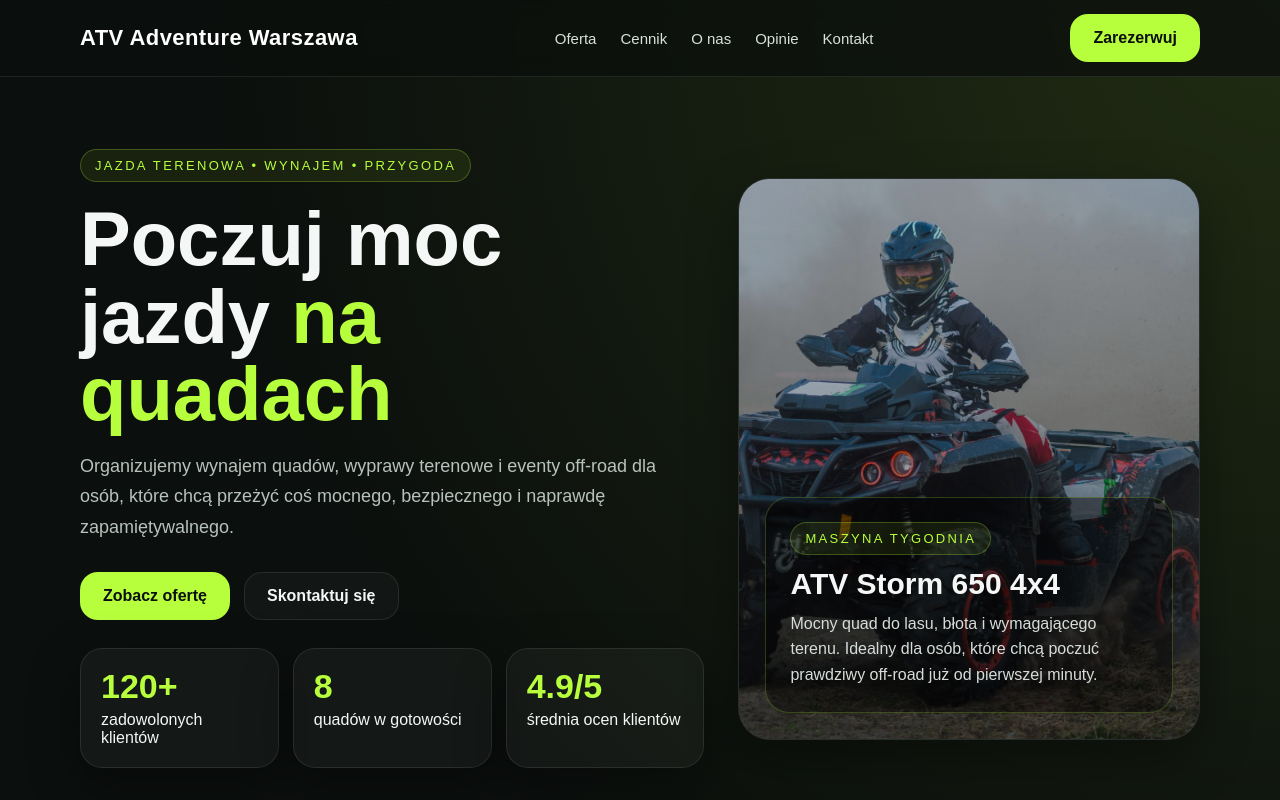
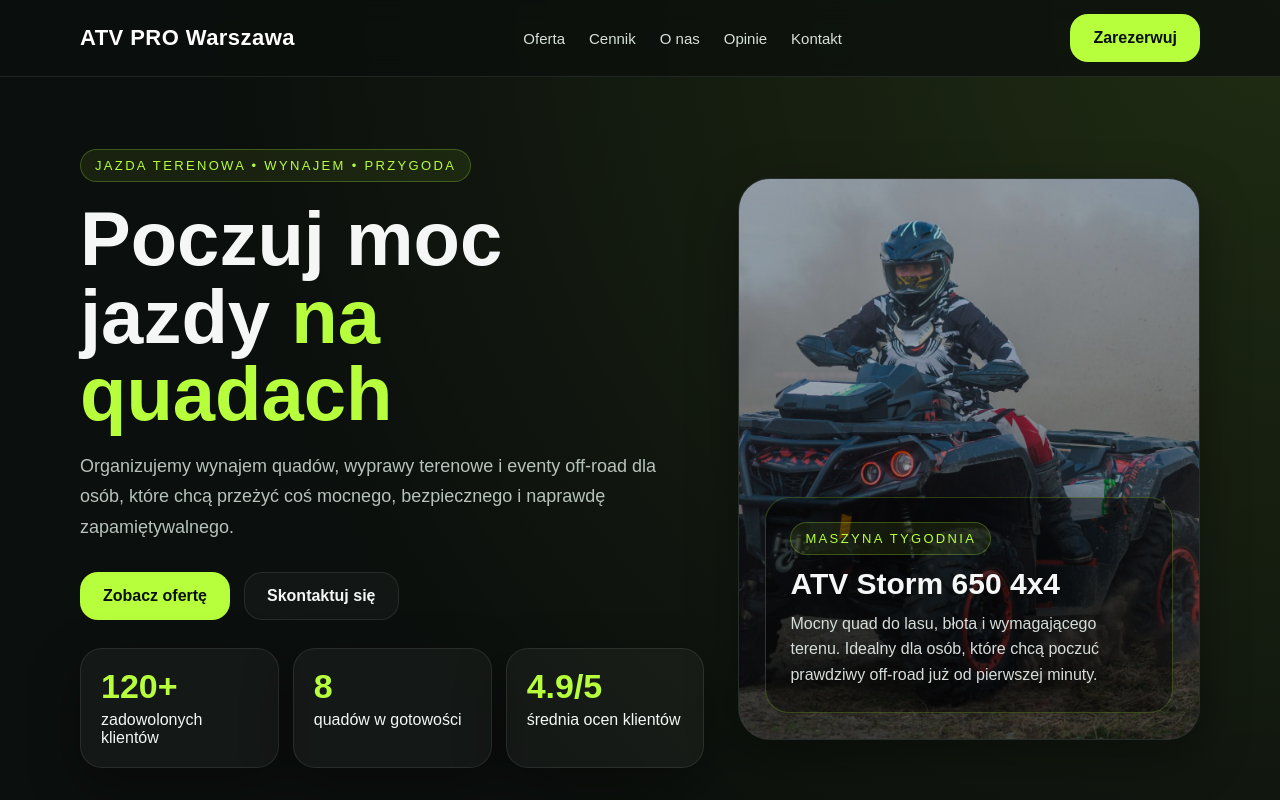
Before and after one commit to ogorzalekmateusz-ux/quady-strona, a plain HTML site: page index.html in a window 1280 px wide. Shown: the top 800 px of the page. Drawn offline with Linux system fonts and the light colour scheme.

Commit message:
Update index.html

```diff
--- a/index.html
+++ b/index.html
@@ -184,7 +184,7 @@
 <body>
   <header class="topbar">
     <div class="container topbar-inner">
-      <div class="brand">ATV Adventure Warszawa</div>
+      <div class="brand">ATV PRO Warszawa</div>
       <nav class="nav">
         <a href="#oferta">Oferta</a>
         <a href="#cennik">Cennik</a>
@@ -399,7 +399,7 @@
 
         <div class="contact-card">
           <div class="contact-list">
-            <div>📍 Gen. Tadeusza Pełczyńskiego 3/19, 01-471 Warszawa</div>
+            <div>ATV PRO Warszawa</div>
           </div>
           <div class="contact-actions">
             <a class="cta primary" href="tel:+48604906411">Zadzwoń</a>
@@ -411,7 +411,7 @@
     </section>
   </main>
 
-  <footer>© DBS Mateusz Ogorzałek — ATV Adventure Warszawa</footer>
+  <footer>© ATV PRO Warszawa</footer>
 
   <script>
     const slider = document.getElementById('reviewSlider');
```
